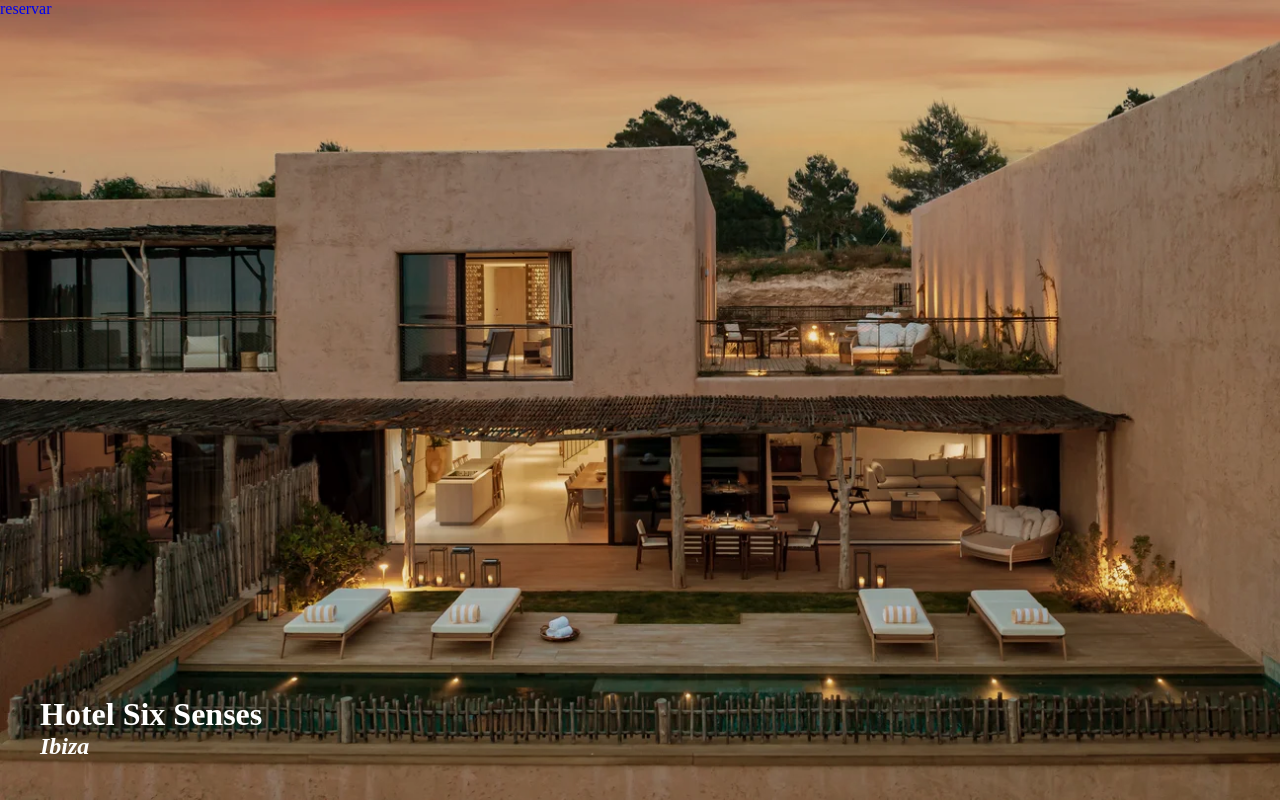
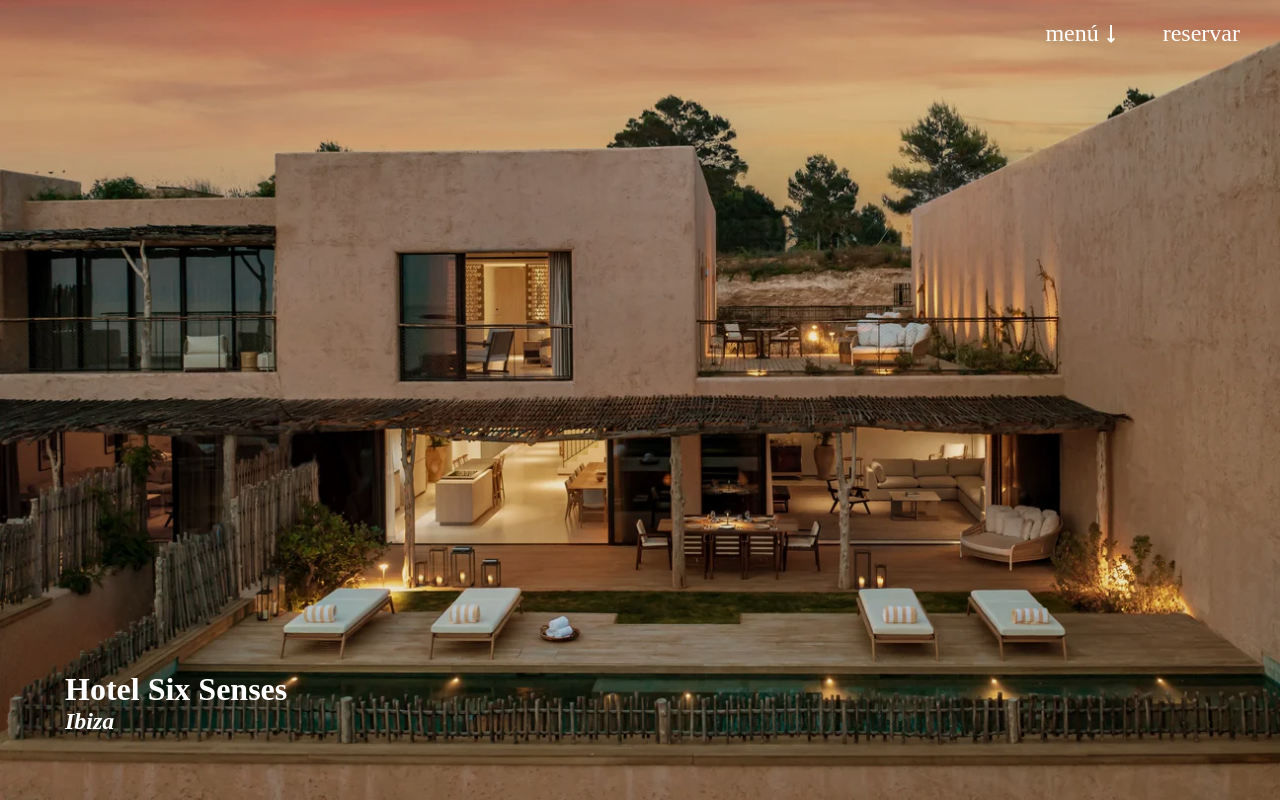
Before and after one commit to JaumeEsquerdo/proyecto-hotel-six-senses, a React (Vite) app in the folder proyecto-hotel/: page / in a window 1280 px wide. Built offline with nearby package versions, Linux system fonts and the light colour scheme.

Commit message:
update home

```diff
--- a/proyecto-hotel/index.html
+++ b/proyecto-hotel/index.html
@@ -1,13 +1,17 @@
 <!doctype html>
 <html lang="en">
+
 <head>
   <meta charset="UTF-8" />
   <link rel="icon" type="image/svg+xml" href="/vite.svg" />
   <meta name="viewport" content="width=device-width, initial-scale=1.0" />
   <title>Proyecto hotel</title>
+  <link rel="stylesheet" href="https://fonts.googleapis.com/css2?family=Material+Symbols+Outlined:opsz,wght,FILL,GRAD@24,400,0,0&icon_names=straight" />
 </head>
+
 <body class="Body">
   <div class="Root" id="root"></div>
   <script type="module" src="/src/main.jsx"></script>
 </body>
+
 </html>
--- a/proyecto-hotel/src/css/home.css
+++ b/proyecto-hotel/src/css/home.css
@@ -12,8 +12,8 @@
 
 .Home-title{
     position: absolute;
-    bottom: 40px;
-    left: 40px;
+    bottom: 65px;
+    left: 65px;
 }
 .Home-h1{
     color: white;
@@ -22,3 +22,37 @@
     color: white;
 
 }
+
+.Home-nav{
+    position: absolute;
+    top: 20px;
+    right: 40px;
+    display: flex;
+    gap: 40px;
+}
+
+.Home-link{
+    cursor: pointer;
+    color: white;
+    font-size: 1.5rem;
+}
+.Home-link--arrow{
+    display: flex;
+    justify-content: center;
+    align-items: center;
+}
+
+.Home-submenu{
+    position: absolute;
+    top: 100%;
+    left: 0;
+    margin-top: 15px;
+    display: flex;
+    flex-direction: column;
+    gap: 10px;
+}
+
+/* para cuando este menu cerrado, q la flecha esté para abajo */
+.cerrado{
+    rotate: 180deg;
+}
--- a/proyecto-hotel/src/pages/Home.jsx
+++ b/proyecto-hotel/src/pages/Home.jsx
@@ -1,18 +1,49 @@
 import '@/css/home.css'
 import { Link } from 'react-router-dom';
+import { useState } from 'react';
+
+
 const Home = () => {
+
+    const [isMenuOpen, setIsMenuOpen] = useState(false); //abrir / cerrar menu
+    /* para el hover podria usar onMouseEnter y onMouseLeave */
+
     return (<>
 
-    <div className="Home-img">
+        <div className="Home-img">
             <div className='Home-title'>
                 <h1 className="Home-h1">Hotel Six Senses</h1>
                 <h2 className="Home-h2"><i>Ibiza</i> </h2>
             </div>
 
-            <Link to={'/reservar'}>reservar</Link>
-    </div>
+            <div className='Home-nav'>
+                <div className='Home-menu'
 
-        </>);
+                >
+                    <span className='Home-link Home-link--arrow'
+                        onClick={() => setIsMenuOpen(!isMenuOpen)}
+                    >menú <span class={`material-symbols-outlined ${!isMenuOpen ? 'cerrado' : ''}`}>
+                            straight
+                        </span></span>
+
+                    {isMenuOpen &&
+                        (
+                            <div className='Home-submenu'>
+                                <Link className='Home-link'>habitaciones</Link>
+                                <Link className='Home-link'>instalaciones</Link>
+
+                            </div>
+                        )
+                    }
+
+                </div>
+
+                <Link className='Home-link' to={'/reservar'}>reservar</Link>
+            </div>
+
+        </div>
+
+    </>);
 }
 
 export default Home;
```
Lines whose indentation alone changed are shown as unchanged.
